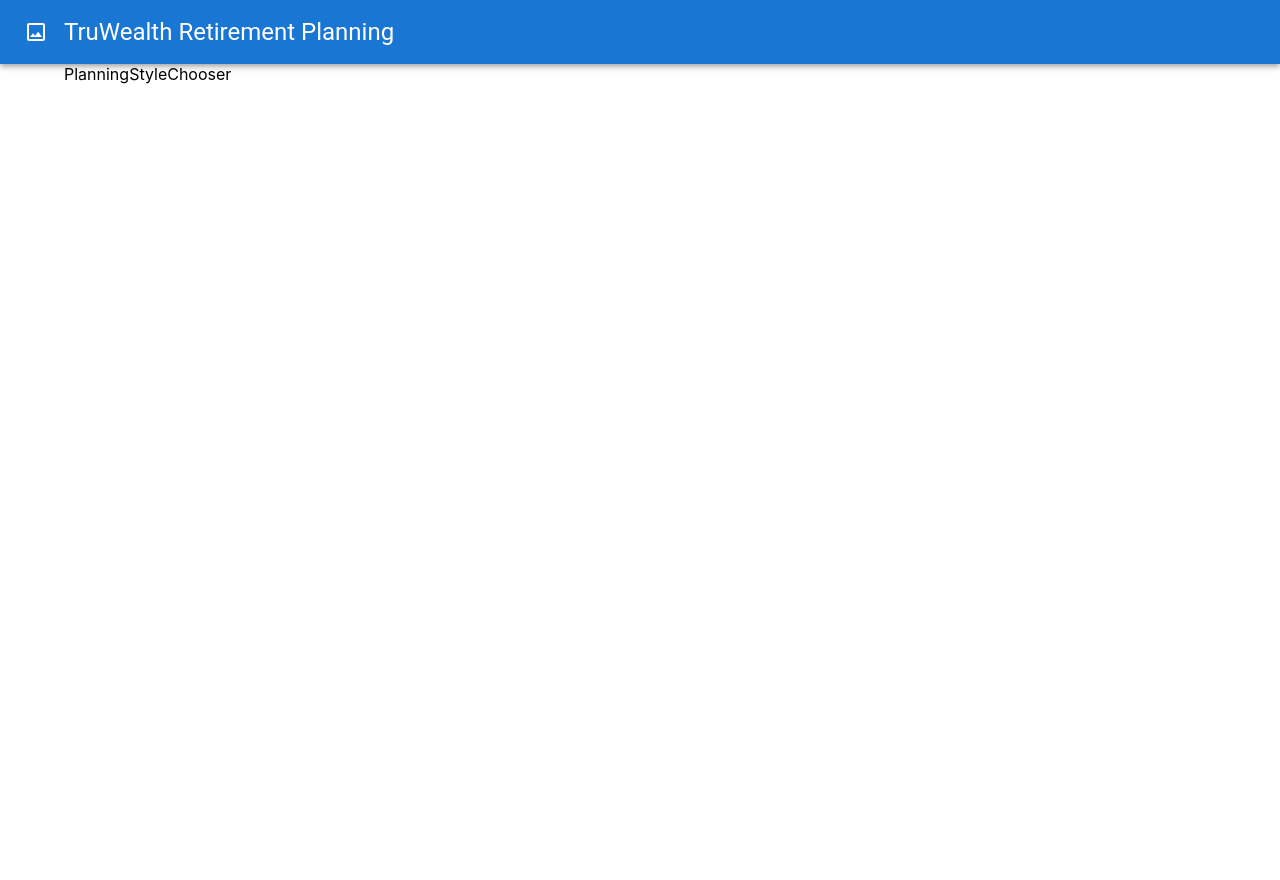
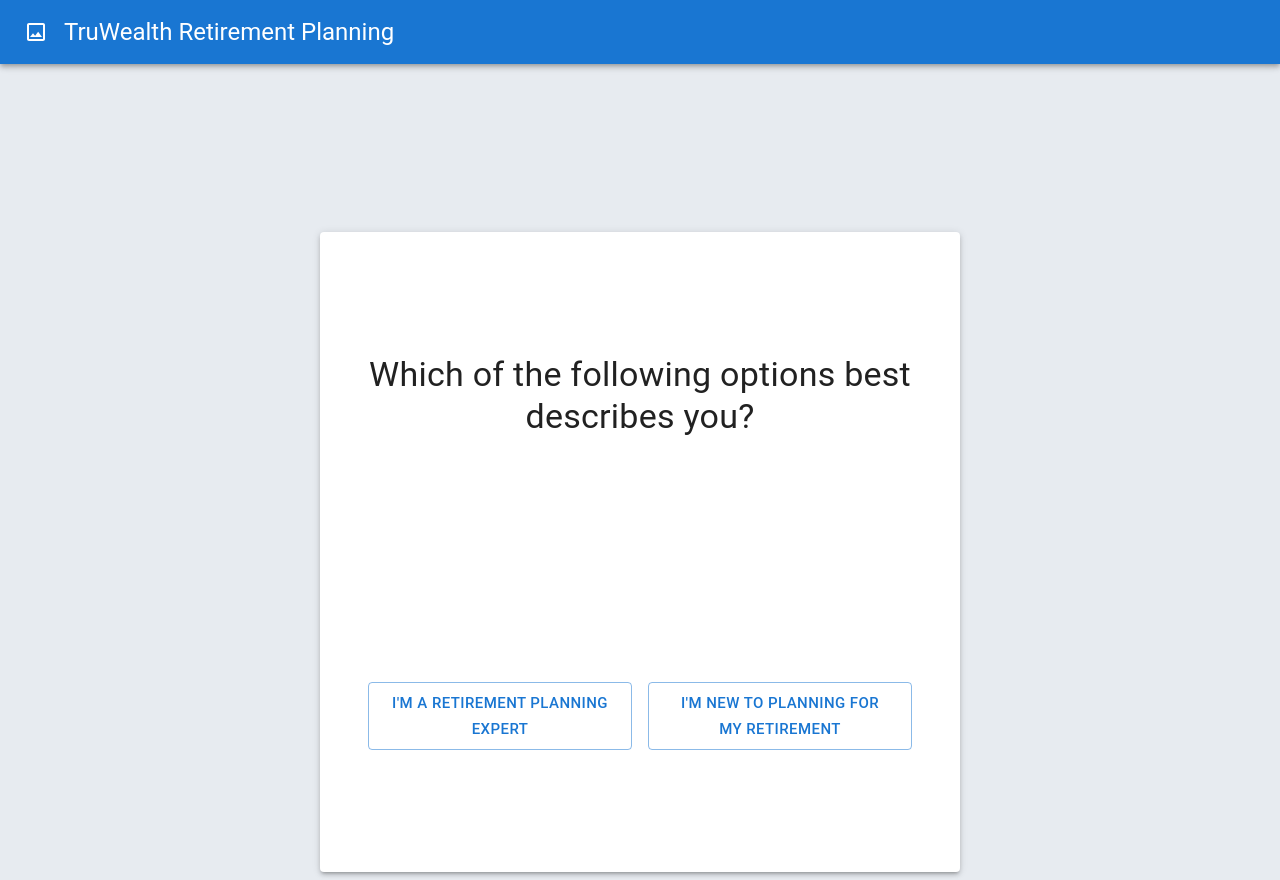
Before and after one commit to cooper437/Retirement-Simulator, a React (Create React App) app in the folder ui/: page /home in a window 1280 px wide. Before the commit the page ends 800 px from the top, so only its background shows below. Built offline with nearby package versions, Linux system fonts and the light colour scheme; no server answers.

Commit message:
Added PlanningStyleChooser as home route

```diff
--- a/ui/src/App.js
+++ b/ui/src/App.js
@@ -1,5 +1,5 @@
 import React from 'react';
-import { Container } from '@mui/material';
+import { Container, Box } from '@mui/material';
 import { Routes, Route, Navigate } from 'react-router-dom';
 import AppBar from './components/TopNavBar';
 import FormContainer from './components/McSimulatorForm/FormContainer';
@@ -7,7 +7,7 @@ import PlanningStyleChooser from './components/PlanningQuestionnaire/PlanningSty
 
 export default function App() {
   return (
-    <div className="App">
+    <Box className="App">
       <AppBar />
       <Container>
         <Routes>
@@ -16,6 +16,6 @@ export default function App() {
           <Route path="/mc-input-form" element={<FormContainer />} />
         </Routes>
       </Container>
-    </div>
+    </Box>
   );
 }
--- a/ui/src/components/PlanningQuestionnaire/PlanningStyleChooser.js
+++ b/ui/src/components/PlanningQuestionnaire/PlanningStyleChooser.js
@@ -1,5 +1,50 @@
 import React from 'react';
+import { Link } from 'react-router-dom';
+import { Box, Paper, Typography, Stack, Button } from '@mui/material';
 
 export default function PlanningStyleChooser() {
-  return <div>PlanningStyleChooser</div>;
+  return (
+    <Box
+      sx={{
+        mt: '10em',
+        display: 'flex',
+        justifyContent: 'center',
+        flexWrap: 'wrap',
+        '& > :not(style)': {
+          m: 1,
+          width: '40em',
+          height: '40em'
+        }
+      }}
+    >
+      <Paper elevation={3}>
+        <Box
+          sx={{
+            height: '100%',
+            display: 'flex',
+            flexDirection: 'column',
+            justifyContent: 'space-around'
+          }}
+        >
+          <Typography variant="h4" sx={{ textAlign: 'center' }}>
+            Which of the following options best describes you?
+          </Typography>
+          <Stack direction="row" spacing={2} sx={{ ml: 6, mr: 6 }}>
+            <Button
+              component={Link}
+              to="/mc-input-form"
+              sx={{ width: '50%', textAlign: 'center' }}
+              variant="outlined"
+              size="large"
+            >
+              I&apos;m a Retirement Planning Expert
+            </Button>
+            <Button sx={{ width: '50%' }} variant="outlined" size="large">
+              I&apos;m new to planning for my retirement
+            </Button>
+          </Stack>
+        </Box>
+      </Paper>
+    </Box>
+  );
 }
--- a/ui/src/index.css
+++ b/ui/src/index.css
@@ -6,6 +6,7 @@ body {
     sans-serif;
   -webkit-font-smoothing: antialiased;
   -moz-osx-font-smoothing: grayscale;
+  background-color: rgb(231, 235, 240);
 }
 
 code {
```
